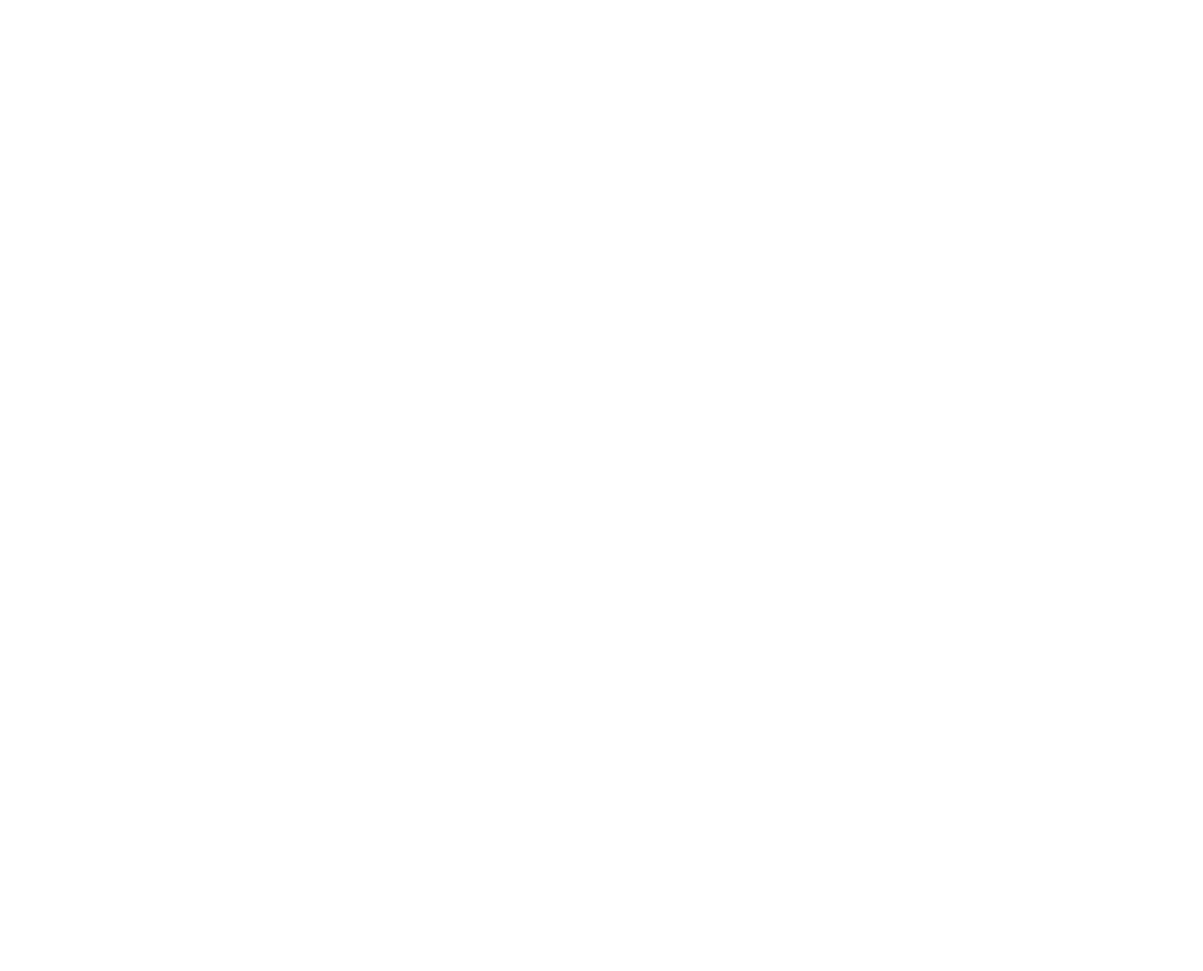
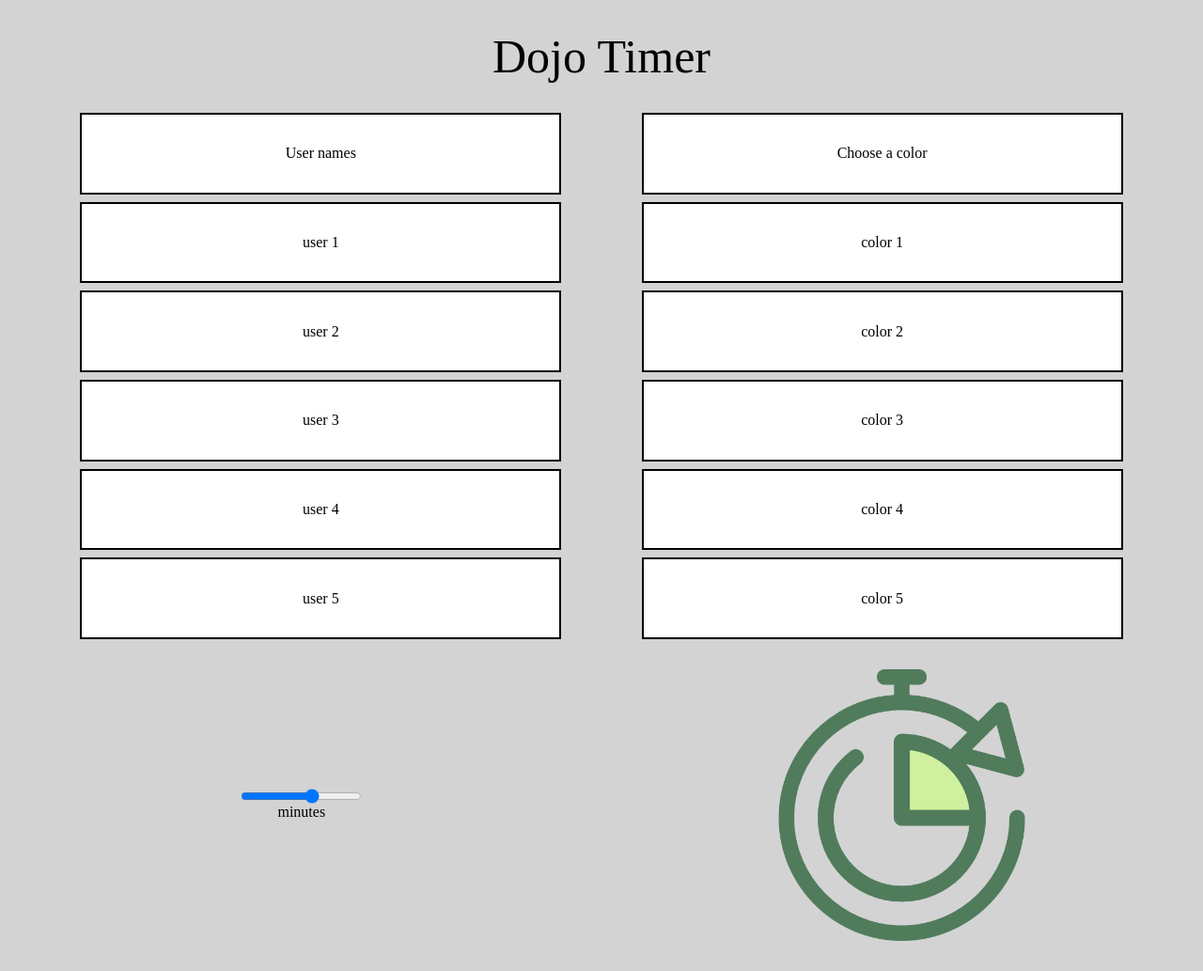
Before and after one commit to nitramXmas/timer-dojo-wcs, a plain HTML site: page index.html in a window 1280 px wide. Shown: the whole page at 94% size. Before the commit the page ends 800 px from the top, so only its background shows below. Drawn offline with Linux system fonts and the light colour scheme.

Commit message:
css - basic shape and colors

```diff
--- a/index.html
+++ b/index.html
@@ -10,7 +10,41 @@
 </head>
 
 <body>
-
+    <header class="header">
+        <p class="titre">
+            Dojo Timer
+        </p>
+    </header>
+    <main class="page">
+        <div class="user-param">
+            <div class="user-libele">
+                User names
+            </div>
+            <div class="user1">user 1</div>
+            <div class="user2">user 2</div>
+            <div class="user3">user 3</div>
+            <div class="user4">user 4</div>
+            <div class="user5">user 5</div>
+        </div>
+        <div class="color-param">
+            <div class="color-libele">Choose a color</div>
+            <div class="color1">color 1</div>
+            <div class="color2">color 2</div>
+            <div class="color3">color 3</div>
+            <div class="color4">color 4</div>
+            <div class="color5">color 5</div>
+        </div>
+    </main>
+    <footer class="footer">
+        <div class="slide-time">
+            <input type="range" id="time" name="time
+            min=" 0" max="5">
+            <label for="time">minutes</label>
+        </div>
+        <div class="go-button">
+            <img src="./images/time-green.png" alt="chrono-start">
+        </div>
+    </footer>
     <script src="./main.js"></script>
 </body>
 
--- a/style.css
+++ b/style.css
@@ -0,0 +1,85 @@
+* {
+  padding: 0;
+  margin: 0;
+  box-sizing: border-box;
+  list-style: none;
+}
+
+:root {
+  --bg-color: lightgrey;
+  --cell-color: white;
+}
+
+body {
+  min-height: 100vh;
+  min-width: 100vw;
+  display: flex;
+  flex-direction: column;
+  align-items: center;
+  background-color: var(--bg-color);
+}
+
+.header {
+  min-height: 15vh;
+  min-width: 100vw;
+  display: flex;
+  justify-content: center;
+  align-items: center;
+  font-size: 50px;
+}
+
+.page {
+  min-height: 70vh;
+  min-width: 100vw;
+  display: flex;
+  justify-content: space-evenly;
+}
+
+.user-param,
+.color-param {
+  display: grid;
+  width: 40%;
+  grid-template-columns: 1fr;
+  grid-template-rows: repeat(6, 1fr);
+  row-gap: 1vh;
+}
+
+.user-param *,
+.color-param * {
+  border: 2px solid black;
+  display: flex;
+  justify-content: center;
+  align-items: center;
+  background-color: var(--cell-color);
+}
+
+.footer {
+  display: grid;
+  min-width: 100vw;
+  min-height: 15vh;
+  grid-template-columns: repeat(2, 1fr);
+  grid-template-rows: 1fr;
+  column-gap: 1vw;
+  padding: 0.5em;
+}
+
+.footer * {
+  display: flex;
+  flex-direction: row;
+  justify-content: space-evenly;
+  align-items: center;
+}
+
+.slide-time,
+.go-button {
+  display: flex;
+  flex-direction: column;
+  justify-content: center;
+  align-items: center;
+  padding: 1.5em;
+}
+
+.go-button img {
+  height: 100%;
+  width: 50%;
+}
```
Also changed, not shown: images/time-blue.png (added), images/time-green.png (added), images/time-red.png (added), images/time-yellow.png (added).
